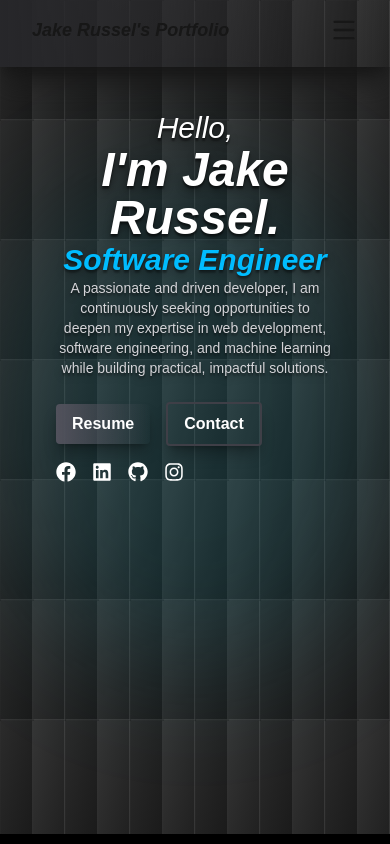
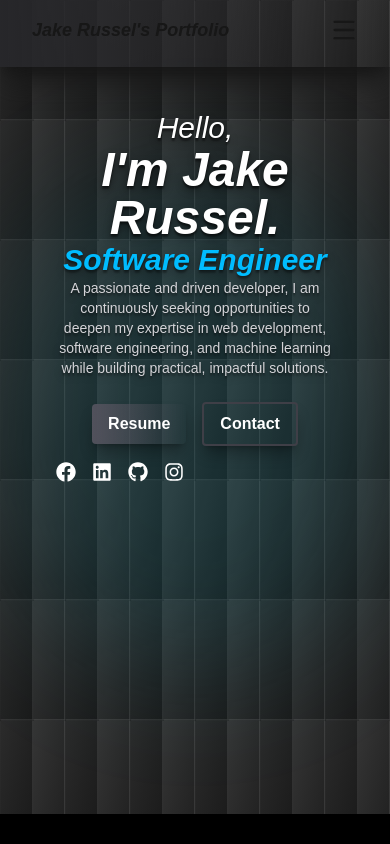
Before and after one commit to jakemerlin1133/portfoliov2, a Next.js app: page / in a window 390 px wide. Shown: the top 844 px of the page. Built offline with nearby package versions, Linux system fonts and the light colour scheme.

Commit message:
adjust the margin button

```diff
--- a/app/sections/HomeSection.tsx
+++ b/app/sections/HomeSection.tsx
@@ -115,8 +115,8 @@ const textBottomVariant = {
   },
 };
 
-const stackStyle = () =>{
-  return  "mx-auto my-10"
+const stackStyle = () => {
+  return "mx-auto my-10"
 }
 
 
@@ -125,7 +125,7 @@ export default function HomeSection({ setActive }: Props) {
     <>
 
       {/* // First section */}
-      <section className="px-14 mt-[-50px] md:mt-10 min-h-screen items-center overflow-hidden justify-center text-white">
+      <section className="px-14 mb-[-20px] md:mb-[0px] mt-[-50px] md:mt-10 min-h-screen items-center overflow-hidden justify-center text-white">
         <motion.div
           initial="hidden"
           whileInView="show"
@@ -138,9 +138,20 @@ export default function HomeSection({ setActive }: Props) {
             <h1 className="text-shadow-lg/30 text-center md:text-left text-sky-400 text-3xl font-bold italic">Software Engineer</h1>
             <p className="text-sm text-center md:text-left text-zinc-300 text-shadow-lg/30">A passionate and driven developer, I am continuously seeking opportunities to deepen my expertise in web development, software engineering, and machine learning while building practical, impactful solutions.</p>
 
-            <div className="flex mx-auto items-center gap-4 mt-6">
-              <a href="/Jake Russel L. Merlin - RESUME.pdf" download="/Jake Russel L. Merlin - RESUME.pdf" className="transition-all duration-200 ease-in hover:scale-115 bg-gradient-to-r from-zinc-600 to-olive-800 py-2 px-4 font-bold rounded-sm shadow-lg/30">Resume</a>
-              <button onClick={() => setActive("contact")} className="transition-all duration-200 ease-in hover:scale-115 border-2 border-zinc-700 py-2 px-4 font-bold rounded-sm shadow-lg/30">Contact</button>
+            <div className="flex justify-center items-center gap-4 mt-6 w-full">
+              <a
+                href="/resume.pdf"
+                download
+                className="transition-all duration-200 hover:scale-105 bg-gradient-to-r from-zinc-600 to-olive-800 py-2 px-4 font-bold rounded-sm shadow-lg/30"
+              >
+                Resume
+              </a>
+
+              <button
+                className="transition-all duration-200 hover:scale-105 border-2 border-zinc-700 py-2 px-4 font-bold rounded-sm shadow-lg/30"
+              >
+                Contact
+              </button>
             </div>
 
             <div className="flex items-center gap-4 mt-4">
@@ -164,8 +175,12 @@ export default function HomeSection({ setActive }: Props) {
           </motion.div>
 
 
-          <motion.div variants={imageVariant} className=" hidden md:flex-1 md:flex justify-center overflow-hidden items-center">
-            <div className="hidden md:flex relative w-[280px] md:w-[500px] h-[450px] aspect-square">
+          {typeof window !== "undefined" && (
+            <motion.div
+              variants={imageVariant}
+              className="hidden md:flex flex-1 justify-center items-center overflow-hidden"
+            >
+              <div className="relative w-[280px] md:w-[500px] h-[450px]">
                 <Image
                   src="/images/rmv-2.png"
                   alt="profile"
@@ -174,12 +189,13 @@ export default function HomeSection({ setActive }: Props) {
                 />
               </div>
             </motion.div>
+          )}
         </motion.div>
       </section>
 
       {/* Skills section  */}
 
-      <section className="bg-black min-h-screen items-center overflow-hidden justify-center text-white md:mt-[-25] mt-10">
+      <section className=" bg-black min-h-screen items-center overflow-hidden justify-center text-white md:mt-[-25] mt-10">
         <motion.div
           initial="hidden"
           whileInView="show"
@@ -262,7 +278,7 @@ export default function HomeSection({ setActive }: Props) {
 
           <div className="grid grid-cols-2 md:grid-cols-7 mt-20 text-5xl text-center gap-4">
             <div >
-              <FaReact className={`${stackStyle()} text-blue-400`}/>
+              <FaReact className={`${stackStyle()} text-blue-400`} />
               <h6 className="text-zinc-200 text-xl">React</h6>
             </div>
 
@@ -271,79 +287,79 @@ export default function HomeSection({ setActive }: Props) {
               <h6 className="text-zinc-200 text-xl">Laravel</h6>
             </div>
             <div>
-              <SiDjango className={`${stackStyle()} text-green-900`}/>
+              <SiDjango className={`${stackStyle()} text-green-900`} />
               <h6 className="text-zinc-200 text-xl">Django</h6>
             </div>
             <div>
-              <SiMysql className={`${stackStyle()} text-blue-700`}/>
+              <SiMysql className={`${stackStyle()} text-blue-700`} />
               <h6 className="text-zinc-200 text-xl">MySQL</h6>
             </div>
             <div>
-              <FaHtml5 className={`${stackStyle()} text-orange-500`}/>
+              <FaHtml5 className={`${stackStyle()} text-orange-500`} />
               <h6 className="text-zinc-200 text-xl">HTML5</h6>
             </div>
             <div>
-              <FaCss3Alt className={`${stackStyle()} text-blue-500`}/>
+              <FaCss3Alt className={`${stackStyle()} text-blue-500`} />
               <h6 className="text-zinc-200 text-xl">CSS</h6>
             </div>
             <div>
-              <SiTailwindcss className={`${stackStyle()} text-teal-500`}/>
+              <SiTailwindcss className={`${stackStyle()} text-teal-500`} />
               <h6 className="text-zinc-200 text-xl">Tailwind CSS</h6>
             </div>
             <div>
-              <FaWordpress className={`${stackStyle()} text-white`}/>
+              <FaWordpress className={`${stackStyle()} text-white`} />
               <h6 className="text-zinc-200 text-xl">WordPress</h6>
             </div>
             <div>
-              <FaPython className={`${stackStyle()} text-yellow-500`}/>
+              <FaPython className={`${stackStyle()} text-yellow-500`} />
               <h6 className="text-zinc-200 text-xl">Python</h6>
             </div>
             <div>
-              <FaPhp className={`${stackStyle()} text-purple-500`}/>
+              <FaPhp className={`${stackStyle()} text-purple-500`} />
               <h6 className="text-zinc-200 text-xl">PHP</h6>
             </div>
             <div>
-              <FaJava className={`${stackStyle()} text-red-500`}/>
+              <FaJava className={`${stackStyle()} text-red-500`} />
               <h6 className="text-zinc-200 text-xl">Java</h6>
             </div>
             <div>
-              <SiPostman className={`${stackStyle()} text-orange-500`}/>
+              <SiPostman className={`${stackStyle()} text-orange-500`} />
               <h6 className="text-zinc-200 text-xl">Postman</h6>
             </div>
             <div>
-              <SiJupyter className={`${stackStyle()} text-orange-500`}/>
+              <SiJupyter className={`${stackStyle()} text-orange-500`} />
               <h6 className="text-zinc-200 text-xl">Jupyter</h6>
             </div>
             <div>
-              <FaJs className={`${stackStyle()} text-yellow-500`}/>
+              <FaJs className={`${stackStyle()} text-yellow-500`} />
               <h6 className="text-zinc-200 text-xl">JavaScript</h6>
             </div>
             <div>
-              <FaGitAlt className={`${stackStyle()} text-orange-600`}/>
+              <FaGitAlt className={`${stackStyle()} text-orange-600`} />
               <h6 className="text-zinc-200 text-xl">Git</h6>
             </div>
             <div>
-              <FaGithub className={`${stackStyle()} text-white`}/>
+              <FaGithub className={`${stackStyle()} text-white`} />
               <h6 className="text-zinc-200 text-xl">GitHub</h6>
             </div>
             <div>
-              <FaBootstrap className={`${stackStyle()} text-purple-500`}/>
+              <FaBootstrap className={`${stackStyle()} text-purple-500`} />
               <h6 className="text-zinc-200 text-xl">Bootstrap</h6>
             </div>
             <div>
-              <FaBitbucket className={`${stackStyle()} text-blue-500`}/>
+              <FaBitbucket className={`${stackStyle()} text-blue-500`} />
               <h6 className="text-zinc-200 text-xl">Bitbucket</h6>
             </div>
             <div>
-              <SiNextdotjs className={`${stackStyle()} text-white`}/>
+              <SiNextdotjs className={`${stackStyle()} text-white`} />
               <h6 className="text-zinc-200 text-xl">Next.js</h6>
             </div>
             <div>
-              <SiSharp className={`${stackStyle()} text-purple-500`}/>
+              <SiSharp className={`${stackStyle()} text-purple-500`} />
               <h6 className="text-zinc-200 text-xl">C#</h6>
             </div>
             <div>
-              <SiDotnet className={`${stackStyle()} text-gray-200`}/>
+              <SiDotnet className={`${stackStyle()} text-gray-200`} />
               <h6 className="text-zinc-200 text-xl">.NET</h6>
             </div>
           </div>
```
Lines whose indentation alone changed are shown as unchanged.
